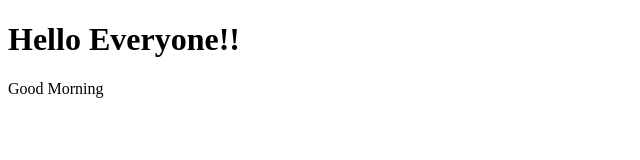
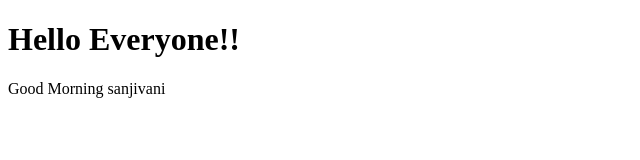
Before and after one commit to VedantShinde6054/Minip, a plain HTML site: page index.html in a window 1280 px wide. Shown: the full height of the page, 0-640 px from the left. Drawn offline with Linux system fonts and the light colour scheme.

Commit message:
added good morning everyone

```diff
--- a/index.html
+++ b/index.html
@@ -7,6 +7,6 @@
   </head>
   <body>
     <h1>Hello Everyone!!</h1>
-    <p>Good Morning</p>
+    <p>Good Morning sanjivani</p>
   </body>
 </html>
```
